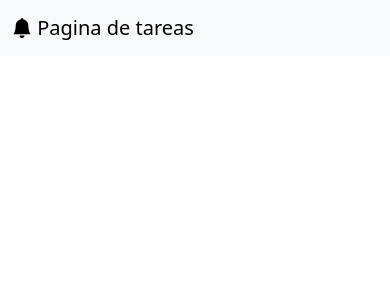
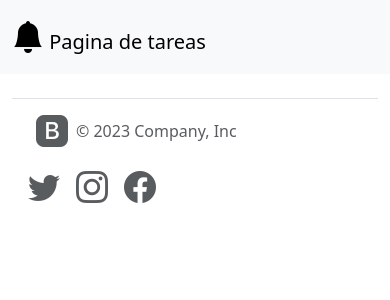
Before and after one commit to aristides1000/php_mysql_CRUD_aristides_14ago23, a PHP site: page / in a window 390 px wide. Shown: the top 300 px of the page. Run offline with PHP 8.4, Linux system fonts and the light colour scheme; some libraries are stand-ins or nearby versions.

Commit message:
feat: add a part of footer in our project

```diff
--- a/index.php
+++ b/index.php
@@ -6,9 +6,35 @@
 
   </main>
 
-  <footer>
+  <div class="container-fluid">
+    <footer class="d-flex flex-wrap justify-content-between align-items-center py-3 my-4 border-top">
+      <div class="col-md-4 d-flex align-items-center">
+        <a href="/" class="mb-3 me-2 mb-md-0 text-body-secondary text-decoration-none lh-1">
+          <i class="bi bi-bootstrap-fill ms-4 icon-size"></i>
+        </a>
+        <span class="mb-3 mb-md-0 text-body-secondary">© 2023 Company, Inc</span>
+      </div>
 
-  </footer>
+      <ul class="nav col-md-4 justify-content-end list-unstyled d-flex">
+        <li class="ms-3">
+          <a class="text-body-secondary" href="#">
+            <i class="bi bi-twitter"></i>
+          </a>
+        </li>
+        <li class="ms-3">
+          <a class="text-body-secondary" href="#">
+            <i class="bi bi-instagram"></i>
+          </svg>
+          </a>
+        </li>
+        <li class="ms-3 me-4">
+          <a class="text-body-secondary" href="#">
+            <i class="bi bi-facebook"></i>
+          </a>
+        </li>
+      </ul>
+    </footer>
+  </div>
 
   <script src="https://cdn.jsdelivr.net/npm/@popperjs/core@2.11.8/dist/umd/popper.min.js" integrity="sha384-I7E8VVD/ismYTF4hNIPjVp/Zjvgyol6VFvRkX/vR+Vc4jQkC+hVqc2pM8ODewa9r" crossorigin="anonymous"></script>
   <script src="https://cdn.jsdelivr.net/npm/bootstrap@5.3.1/dist/js/bootstrap.min.js" integrity="sha384-Rx+T1VzGupg4BHQYs2gCW9It+akI2MM/mndMCy36UVfodzcJcF0GGLxZIzObiEfa" crossorigin="anonymous"></script>
--- a/style.css
+++ b/style.css
@@ -0,0 +1,3 @@
+.bi {
+  font-size: 2rem;
+}
```
